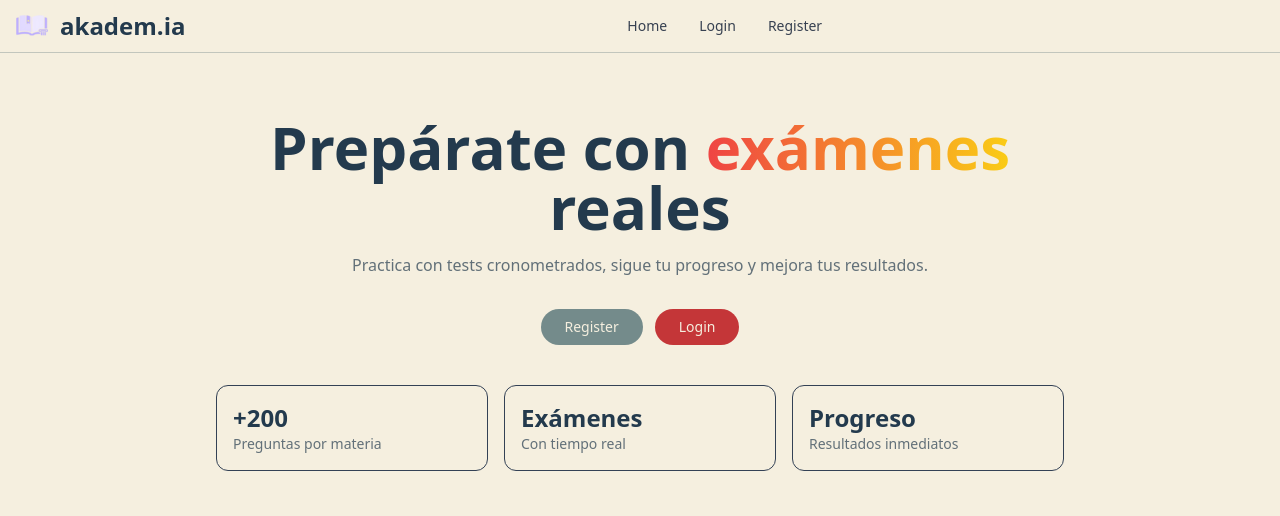
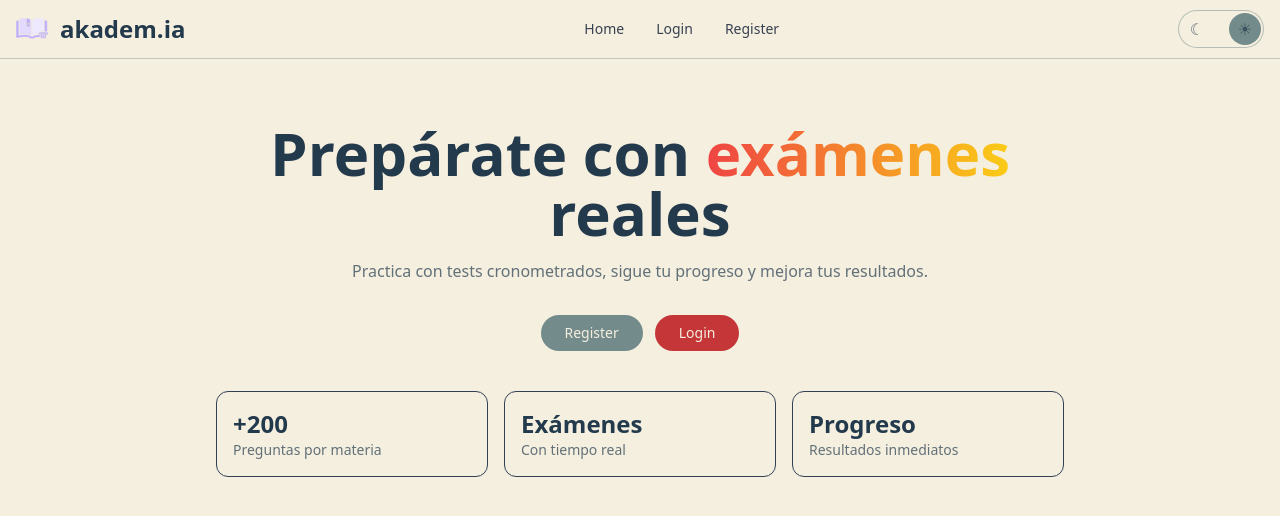
Before and after one commit to guilu/akadem.ia, a React (Vite) app in the folder frontend/: page / in a window 1280 px wide. Shown: the top 516 px of the page. Built offline with nearby package versions, Linux system fonts and the light colour scheme; no server answers.

Commit message:
💄 style (frontend) : show theme toggle

```diff
--- a/frontend/src/components/Navbar.tsx
+++ b/frontend/src/components/Navbar.tsx
@@ -32,7 +32,6 @@ export default function NavbarComponent({ isAuthed, isAdmin, onLogout }: {
         akadem.ia
       </NavbarBrand>
       <div className="flex md:order-2 items-center gap-2">
-        {isAuthed && (
         <button
           className={`theme-toggle ${isDark ? 'dark' : 'light'}`}
           onClick={toggleTheme}
@@ -42,7 +41,6 @@ export default function NavbarComponent({ isAuthed, isAdmin, onLogout }: {
           <span className="theme-icon" aria-hidden>☾</span>
           <span className="theme-icon" aria-hidden>☀︎</span>
         </button>
-        )}
         <NavbarToggle />
       </div>
       <NavbarCollapse className="items-center" style={{ lineHeight: '2.25rem' }}>
```
Lines whose indentation alone changed are shown as unchanged.
